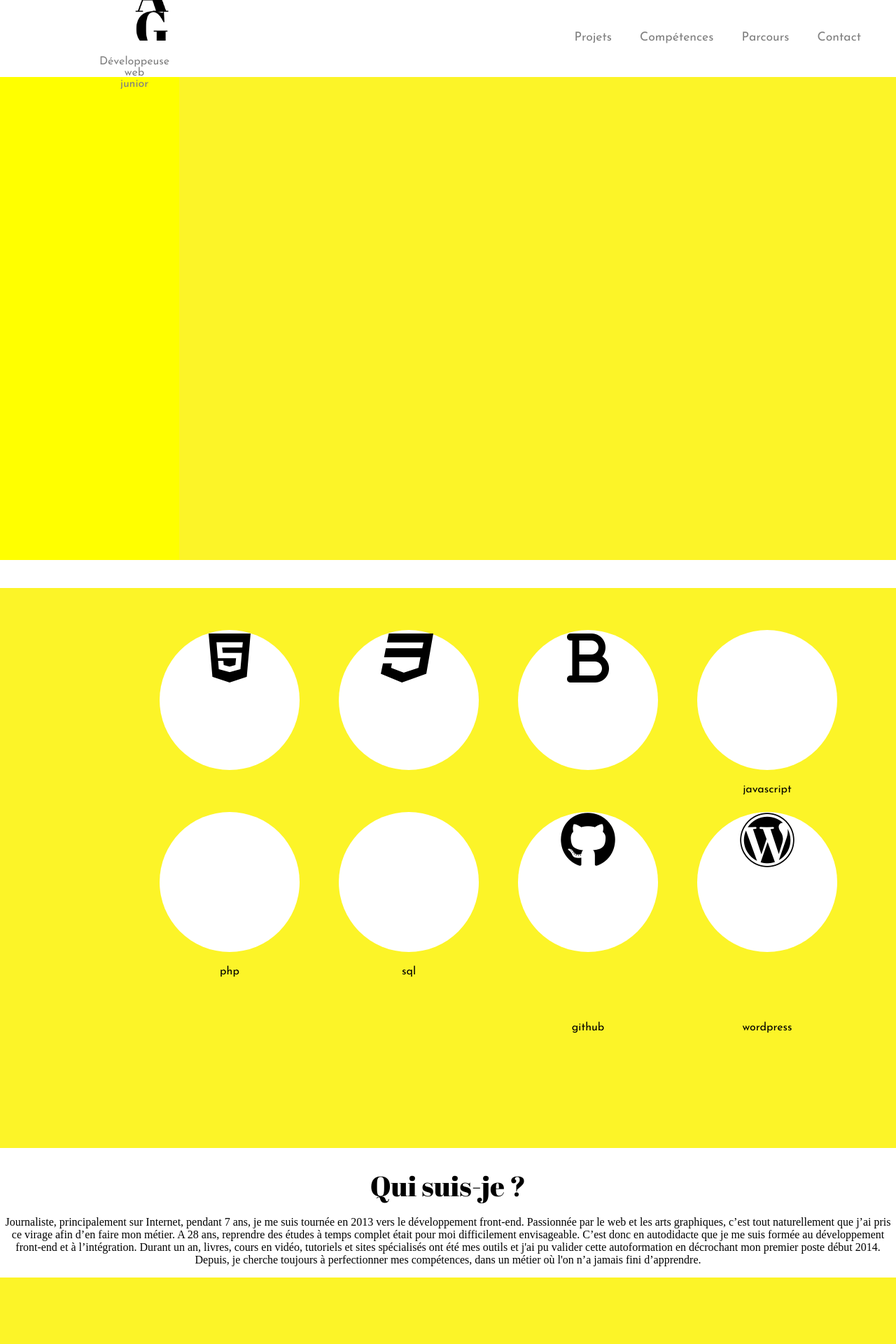
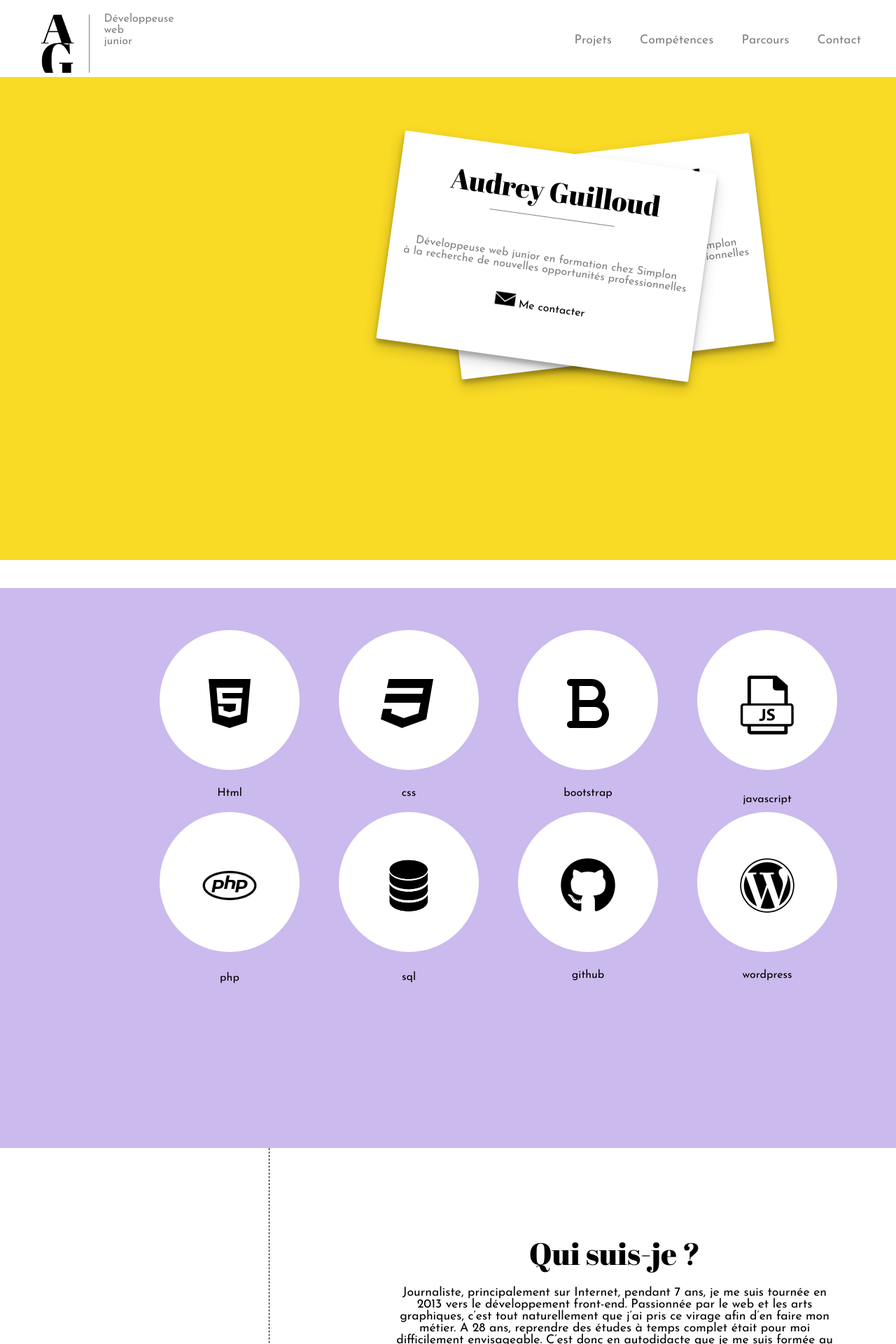
Before and after one commit to guilloudaudrey/portfolio, a PHP site: page / in a window 1280 px wide. Shown: the top 1920 px of the page at 70% size. Before the commit the page ends 1825 px from the top, so only its background shows below. Run offline with PHP 8.4, Linux system fonts and the light colour scheme; some libraries are stand-ins or nearby versions; some web fonts are replaced.

Commit message:
competences

```diff
--- a/index.php
+++ b/index.php
@@ -30,6 +30,7 @@
                     <li><a href="#parcours" class="lien">Parcours </a></li>
                     <li></li>
                     <li><a href="#contact" class="lien">Contact </a><li>
+
                 </ul>
             </nav>
 
@@ -37,28 +38,47 @@
 
 
         <div class="about">
-   <div class="decription"></div>
-   <div class="profil"></div>
+            <div class="card card-3">
+                <h1>Audrey Guilloud</h1>
+                <div class="trait"></div>
+                <p class="desc_p">Développeuse web junior en formation chez Simplon<br>
+                    à la recherche de nouvelles opportunités professionnelles</p>
+                    <a href="#contact" class="lien"><p><img src="mail.png" width=20px> Me contacter<p></a>
+
 
             </div>
+            <div class="card card-3 var1">
+                <h1>Audrey Guilloud</h1>
+                <div class="trait"></div>
+                <p class="desc_p">Développeuse web junior en formation chez Simplon<br>
+                    à la recherche de nouvelles opportunités professionnelles
+
+                </p>
+                <a href="#contact" class="lien"><div class="contact_p"><p><img src="mail.png" width=30px> Me contacter</p></div></a>
+
+
+            </div>
+        </div>
+
+
 
         <main>
             <?php
-    $dossier ="./";
+            $dossier = "./";
             $files = scandir($dossier);
             $files = array_diff($files, ['.', '..']);
-    foreach($files as $file){
-       if(is_dir($file)){
-           $languagefich = $file.'/language.txt';
-           if(is_file($languagefich)){
+            foreach ($files as $file) {
+                if (is_dir($file)) {
+                    $languagefich = $file . '/language.txt';
+                    if (is_file($languagefich)) {
                         $language = file_get_contents($languagefich);
                     }
-           $descriptionfich = $file.'/README.md';
-           if (is_file($descriptionfich)){
+                    $descriptionfich = $file . '/README.md';
+                    if (is_file($descriptionfich)) {
                         $description = file_get_contents($descriptionfich);
                     }
-           $screen = $file.'/cover.png';
-           if(file_exists($screen)){
+                    $screen = $file . '/cover.png';
+                    if (file_exists($screen)) {
                         echo '
               <a href="' . $file . '">
 
@@ -73,7 +93,8 @@
                 </div>
               </a>';
                     };
-        }}
+                }
+            }
             ?>
             <div id="skills">
                 <div class="container_comp">
@@ -90,12 +111,15 @@
                         <div class="descr_comp">bootstrap</div>
                     </div>
                     <div class="competences">
+                        <img src="js.png" width=80px>
                         <div class="descr_comp">javascript</div>
                     </div>
                     <div class="competences">
+                        <img src="php.png" width=80px>
                         <div class="descr_comp">php</div>
                     </div>
                     <div class="competences">
+                         <img src="sql.png" width=60px>
                         <div class="descr_comp">sql</div>
                     </div>
                     <div class="competences">
@@ -124,14 +148,18 @@ Depuis, je cherche toujours à perfectionner mes compétences, dans un métier o
                 <div id="photo_parcours"></div>
             </div>
             <div id="contact">
-        <div id="contact1"></div>
-        <div id="contact2">
-            <div id="contact_text">
+                <div class="box box2 shadow2">
+                    <h3>Contact</h3>
+                    <p> 06 74 77 34 91<br>
+                        audreyguilloud@yahoo.fr</p>
+                </div>
+            </div>
 
 
-            </div>
-        </div>
-        </div>
+
+
+
+
         </main>
         <script src="https://ajax.googleapis.com/ajax/libs/jquery/1.10.2/jquery.min.js"></script>
         <script src="script.js"></script>
--- a/style.css
+++ b/style.css
@@ -10,13 +10,9 @@
     .about {
         height: 100vh;
         width: 100%;
-            background: #fcf428;
-        }
-
-        .profil {
-            background: yellow;
-            width: 20%;
-            height: 100vh;
+        background: #f9da25;
+        display: flex;
+        justify-content: center;
     }
 
     .description {
@@ -63,12 +59,18 @@
     }
 
     #logo {
-            width: 30%;
+        width: 20%;
         display: flex;
-            flex-direction: column;
         align-items: center;
+        justify-content: center;
         margin-left: 0;
         text-align: center;
+        height: 120px;
+    }
+
+    #logo img {
+        padding-right: 20px;
+        border-right: 1px solid grey;
     }
 
     nav {
@@ -86,13 +88,14 @@
     }
 
     .menushrink {
-            margin-top: 270px;
+        margin-top: 360px;
         display: flex;
         flex-direction: column;
         justify-content: center;
         padding: 0;
-            text-align: center;
-            margin-left: -30px;
+        text-align: left;
+        margin-left: 0px;
+        width: 60%;
     }
 
     nav a {
@@ -104,6 +107,7 @@
     nav ul li {
         list-style-type: none;
         margin-right: 20px;
+        margin-top: 9px;
     }
 
     nav li a:hover {
@@ -137,8 +141,6 @@
         font-size: 2.5em;
         margin-bottom: 0px;
         padding-bottom: 0px;
-            animation-name: apparition;
-            animation-duration: 4s;
     }
 
     .trait {
@@ -161,7 +163,9 @@
     }
 
     .navlogo {
+        margin-left: 20px;
         color: grey;
+        text-align: left;
     }
 
     h3 {
@@ -218,7 +222,7 @@
 
     #skills {
         height: 100vh;
-            background: #fcf428;
+        background: #CBBAED;
         margin-top: 40px;
     }
 
@@ -240,9 +244,208 @@
         margin-bottom: 50px;
     }
 
+    .competences>img {
+        margin-top: 65px;
+        z-index: 900;
+    }
+
+    .fa {
+        margin-top: 65px;
+        z-index: 900;
+    }
+
     .descr_comp {
-            margin-top: 220px;
+        margin-top: 80px;
         font-family: 'Josefin Sans', sans-serif;
+    }
+
+    #parcours {
+        height: 100vh;
+        display: flex;
+    }
+
+    #parcours1 {
+        height: 100vh;
+        border-right: 1px dashed black;
+        width: 30%;
+    }
+
+    #parcours2 {
+        height: 100vh;
+        width: 70%;
+    }
+
+    #photo_parcours {
+        width: 200px;
+        height: 200px;
+        border-radius: 100%;
+        background: #EFCA08;
+        position: absolute;
+        left: 285px;
+        top: 3000px;
+        z-index: 200;
+    }
+
+    #text_parcours {
+        width: 70%;
+        z-index: 500;
+        height: 80vh;
+        margin-left: 180px;
+        margin-top: 120px;
+        font-family: 'Josefin Sans', sans-serif;
+        font-size: 1.1em;
+    }
+
+    #contact {
+        height: 100vh;
+        background: #adffd7;
+        background-position-y: -750px;
+        background-position-x: -500px;
+        background-size: 200%;
+        display: flex;
+        justify-content: flex-end;
+        align-items: center;
+    }
+
+    .box {
+        width: 50%;
+        height: 400px;
+        float: left;
+        background-color: white;
+        border-radius: 1px;
+        font-family: 'Josefin Sans', sans-serif;
+        font-size: 1.2em;
+    }
+
+    .box h3 {
+        font-weight: normal;
+        text-align: center;
+        padding-top: 60px;
+        font-family: 'Abril Fatface', cursive;
+        font-size: 2em;
+    }
+
+    .box2 {
+        background-color: white;
+    }
+
+    .shadow2 {
+        position: relative;
+    }
+
+    .shadow2 {
+        box-shadow: 0 4px 4px rgba(0, 0, 0, 0.3), 0 0 10px rgba(0, 0, 0, 0.1) inset;
+    }
+    /*styling shadows
+****************************************************************/
+
+    .card {
+        font-family: 'Josefin Sans', sans-serif;
+        background: #fff;
+        text-align: center;
+        border-radius: 2px;
+        display: inline-block;
+        height: 300px;
+        margin: 1rem;
+        position: relative;
+        top: 200px;
+        left: -100px;
+        width: 450px;
+        margin-right: -550px;
+        -ms-transform: rotate(-7deg);
+        /* IE 9 */
+        -webkit-transform: rotate(-7deg);
+        /* Chrome, Safari, Opera */
+        transform: rotate(-7deg);
+        display: flex;
+        flex-direction: column;
+        align-items: center;
+    }
+
+    .card h1 {
+        margin-top: 30px;
+        animation: apparition;
+        animation-duration: 4s;
+    }
+
+    .contact_p {
+        animation: apparition;
+        animation-duration: 4s;
+    }
+
+    .card>h1:hover {
+        transition: 1s;
+        color: #CBBAED;
+    }
+
+    .card>h1:not(:hover) {
+        transition: 1s;
+        color: black;
+    }
+
+    .desc_p {
+        margin-top: 50px;
+        color: gray;
+        animation: apparition;
+        animation-duration: 2s;
+    }
+
+    .trait {
+        margin-top: 10px;
+        border-top: 0.5px solid gray;
+        animation: apparition;
+        animation-duration: 4s;
+    }
+
+    .var1 {
+        -ms-transform: rotate(8deg);
+        /* IE 9 */
+        -webkit-transform: rotate(8deg);
+        /* Chrome, Safari, Opera */
+        transform: rotate(8deg);
+    }
+
+    .card-3 {
+        box-shadow: 0 10px 20px rgba(0, 0, 0, 0.19), 0 6px 6px rgba(0, 0, 0, 0.23);
+    }
+
+    .var1:hover {
+        box-shadow: 0 14px 28px rgba(0, 0, 0, 0.25), 0 10px 10px rgba(0, 0, 0, 0.22);
+    }
+
+    .fa-envelope {
+        animation-name: enveloppe;
+        animation-duration: 2s;
+        animation-iteration-count: infinite;
+        animation: apparition;
+        animation-duration: 8s;
+    }
+
+    @keyframes annotation-dot {
+        from {
+            box-shadow: 0 0 3px #fff;
+        }
+        to {
+            box-shadow: 0 0 20px #fff;
+        }
+    }
+
+    @-webkit-keyframes annotation-dot {
+        from {
+            box-shadow: 0 0 3px #fff;
+        }
+        to {
+            box-shadow: 0 0 20px #fff;
+        }
+    }
+
+    @keyframes enveloppe {
+        0% {
+            opacity: 1;
+        }
+        100% {
+            opacity: 0.5;
+        }
     }
 
     @keyframes logo {
@@ -256,7 +459,8 @@
             margin-left: 0px;
         }
     }
-        /*   @keyframes apparition {
+
+    @keyframes apparition {
         0% {
             opacity: 0;
         }
```
Also changed, not shown: script.js (+22 -9 lines), js.png (added), mail.png (added), php.png (added), sql.png (added). Lines whose indentation alone changed are shown as unchanged.
